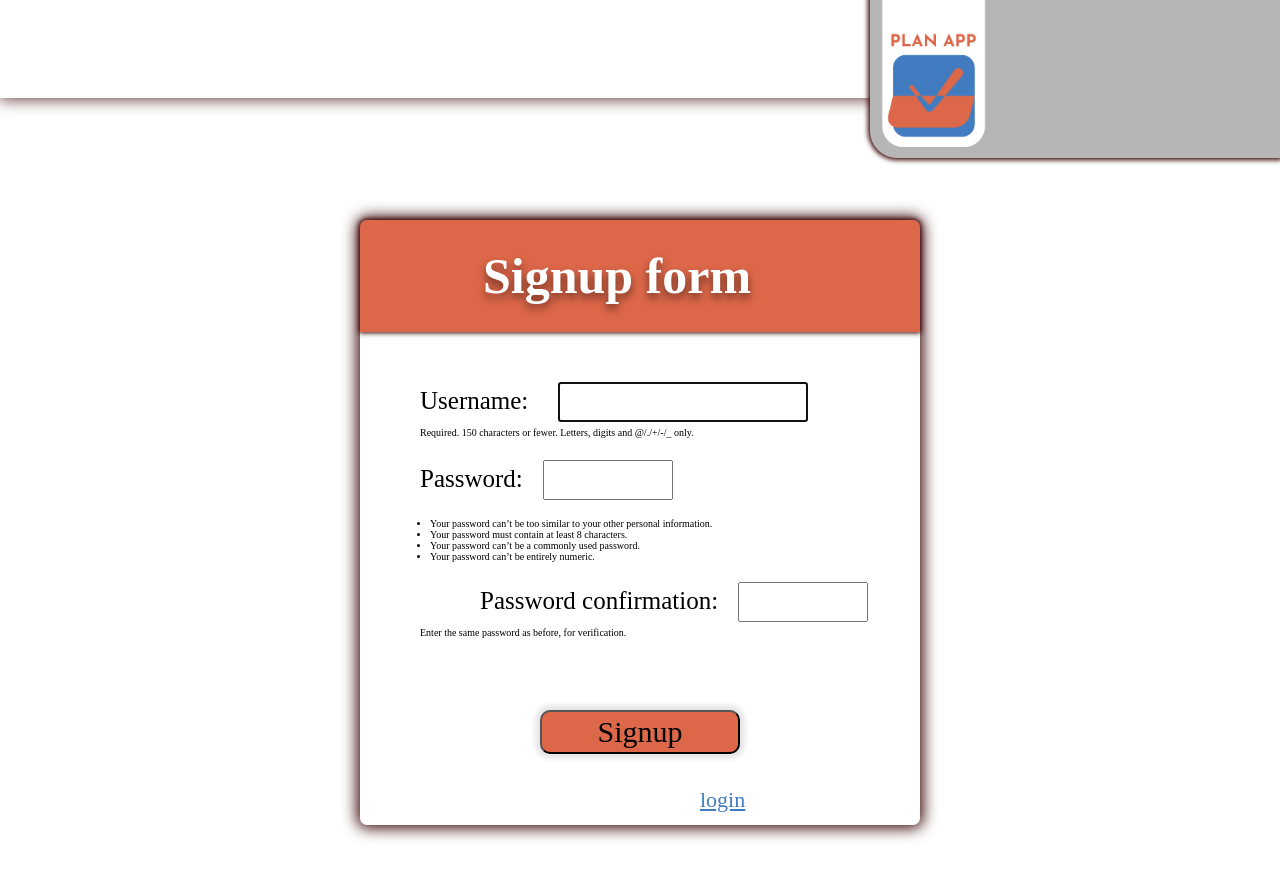
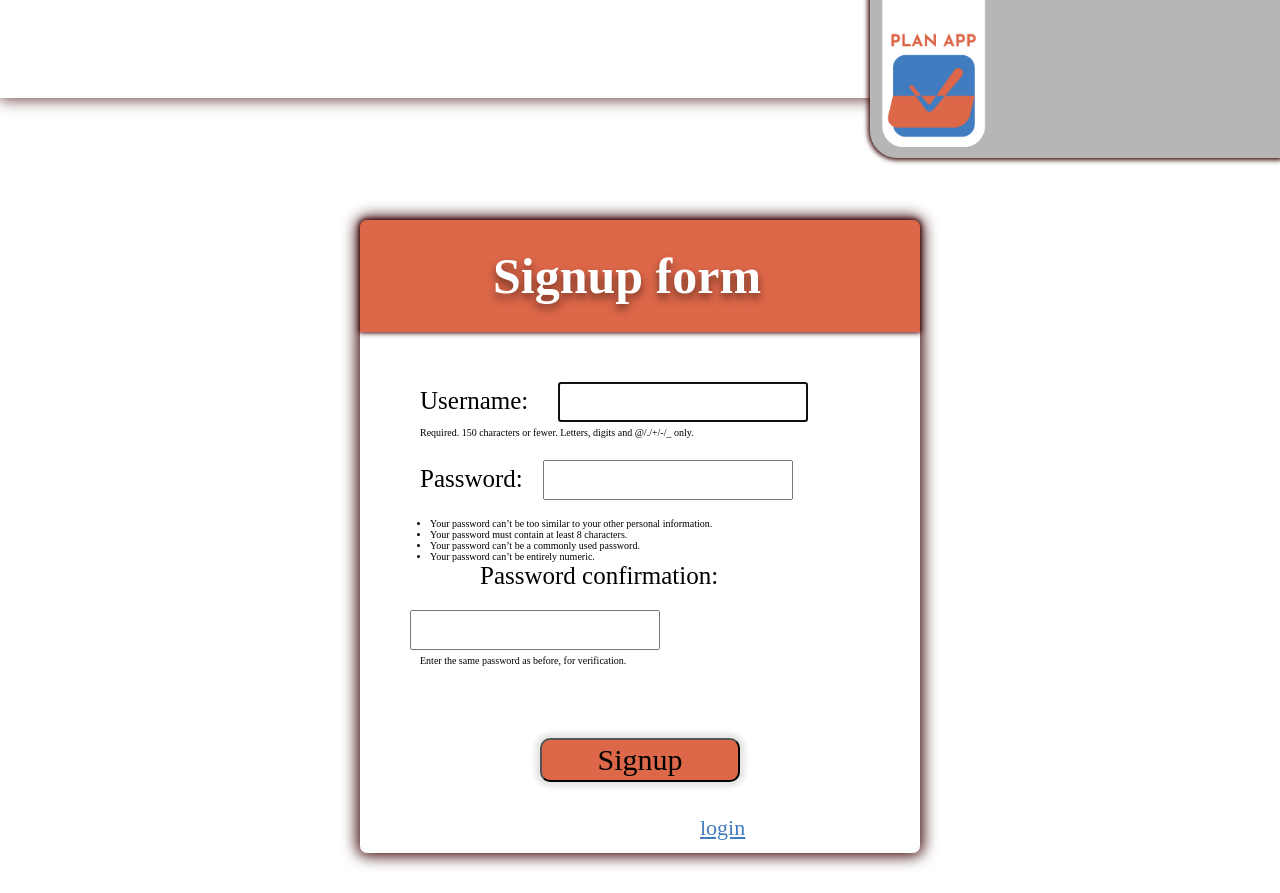
Before and after one commit to nicolasmarat9/PlanApp, a Django app: page /login/signup/ in a window 1280 px wide. Shown: the top 893 px of the page. Run offline with Django 3.2, Linux system fonts and the light colour scheme.

Commit message:
Update indexs.css

```diff
--- a/assets/indexs.css
+++ b/assets/indexs.css
@@ -50,7 +50,7 @@ a:-webkit-any-link {
     justify-content: space-between;
     font-size: 25px;
     align-items: center;
-    padding: 5px 123px;
+    padding: 5px 133px;
     text-align: center;
     text-shadow: 0 0.3rem 0.5rem rgba(0,0,0,0.5);
     box-shadow: 0px 0px 5px 1px rgba(55, 0, 0, 1);
@@ -101,7 +101,6 @@ input[type="text" i] {
 input[type="password" i] {
     -webkit-text-security: disc !important;
     padding: 1px 2px;
-    width: 130px;
     margin-top: 20px;
     margin-left: 20px;
 }
```
